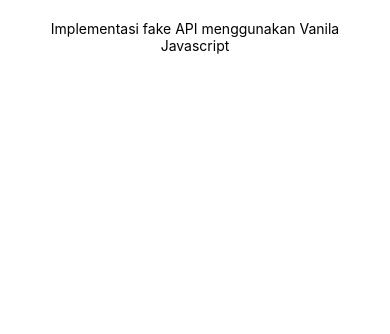
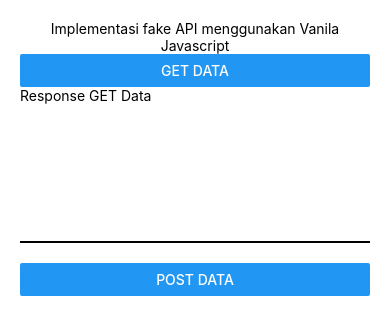
Before and after one commit to Adan1996/MyAndroidApp, a React Native app: screen / in a window 390 px wide. Shown: the top 334 px of the page. Built offline with nearby package versions, Linux system fonts and the light colour scheme; no server answers.

Commit message:
menampilkan data dari api ke ui

```diff
--- a/src/pages/CallApiVanila/index.js
+++ b/src/pages/CallApiVanila/index.js
@@ -1,22 +1,63 @@
-import React, { useEffect } from 'react';
-import { StyleSheet, Text, View } from 'react-native';
+import React, { useEffect, useState } from 'react';
+import { Button, Image, StyleSheet, Text, View } from 'react-native';
 
 const CallAPIVanila = () => {
+    const [dataUser, setDataUser] = useState({
+        first_name: '',
+        last_name: '',
+        avatar: '',
+        email: ''
+    })
+
+    const [dataJob, setDataJob] = useState({
+        email: '',
+        password: ''
+    })
+
     useEffect(() => {
         // Call API dengan method GET
-        fetch('https://jsonplaceholder.typicode.com/todos/1')
+        // fetch('https://jsonplaceholder.typicode.com/todos/1')
+        //     .then(response => response.json())
+        //     .then(json => console.log(json))
+
+        // mengirim data dengan method POST
+        // const dataForAPI = {
+        //     email: "eve.holt@reqres.in",
+        //     password: "pistol"
+        // }
+
+        // console.log('data-object', dataForAPI);
+        // console.log('data-string', JSON.stringify(dataForAPI));
+
+        // fetch('https://reqres.in/api/register', {
+        //     method: 'POST',
+        //     headers: {
+        //         'Content-Type': 'application/json'
+        //     },
+        //     body: JSON.stringify(dataForAPI)
+        // })
+        //     .then(response => response.json())
+        //     .then(json => {
+        //         console.log('post-response',json)
+        //     })
+    }, []);
+    const getData = () => {
+        fetch('https://reqres.in/api/users/2')
             .then(response => response.json())
-            .then(json => console.log(json))
+            .then(json => {
+                setDataUser(json.data)
+            })
+    }
 
+    const postData = () => {
         const dataForAPI = {
             email: "eve.holt@reqres.in",
             password: "pistol"
         }
 
-        console.log('data-object', dataForAPI);
-        console.log('data-string', JSON.stringify(dataForAPI));
+        // console.log(dataForAPI);
 
-        fetch('https://reqres.in/api/register', {
+        fetch('https://reqres.in/api/users', {
             method: 'POST',
             headers: {
                 'Content-Type': 'application/json'
@@ -25,12 +66,22 @@ const CallAPIVanila = () => {
         })
             .then(response => response.json())
             .then(json => {
-                console.log('post-response',json)
+                setDataJob(json)
+                // console.log(json)
             })
-    }, []);
+    }
     return (
         <View style={styles.container}>
             <Text style={styles.textTitle}>Implementasi fake API menggunakan Vanila Javascript</Text>
+            <Button title="GET Data" onPress={getData}/>
+            <Text>Response GET Data</Text>
+            <Image source={{uri: dataUser.avatar}} style={styles.avatar} />
+            <Text>{`${dataUser.first_name} ${dataUser.last_name}`}</Text>
+            <Text>{dataUser.email}</Text>
+            <View style={styles.line} />
+            <Button title="POST Data" onPress={postData} />
+            <Text>{dataJob.email}</Text>
+            <Text>{dataJob.password}</Text>
         </View>
     )
 }
@@ -39,5 +90,7 @@ export default CallAPIVanila;
 
 const styles = StyleSheet.create({
     container: {padding: 20},
-    textTitle: {textAlign: 'center'}
+    textTitle: {textAlign: 'center'},
+    line: {height: 2, backgroundColor: 'black', marginVertical: 20},
+    avatar: {width: 100, height: 100, borderRadius: 100}
 })
```
